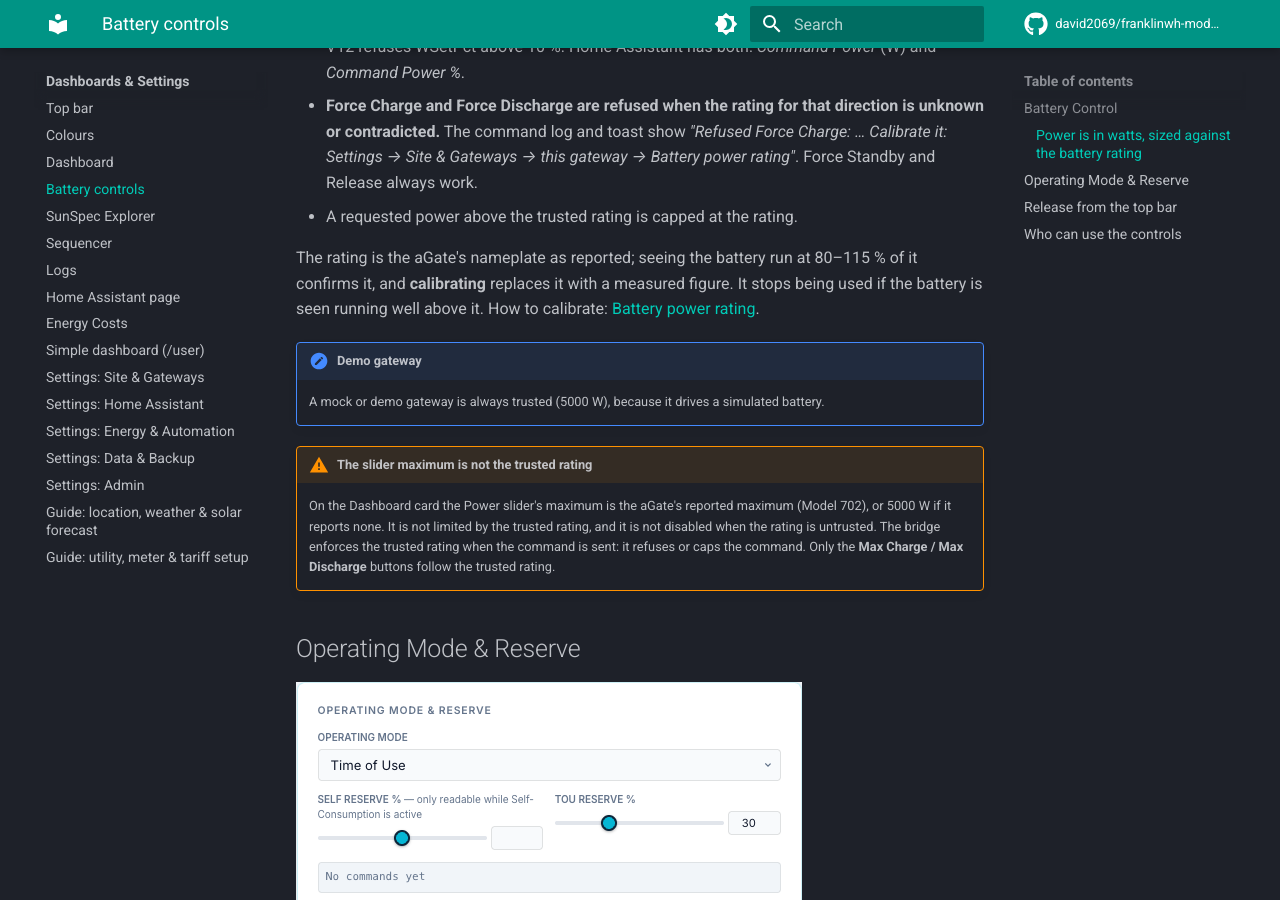
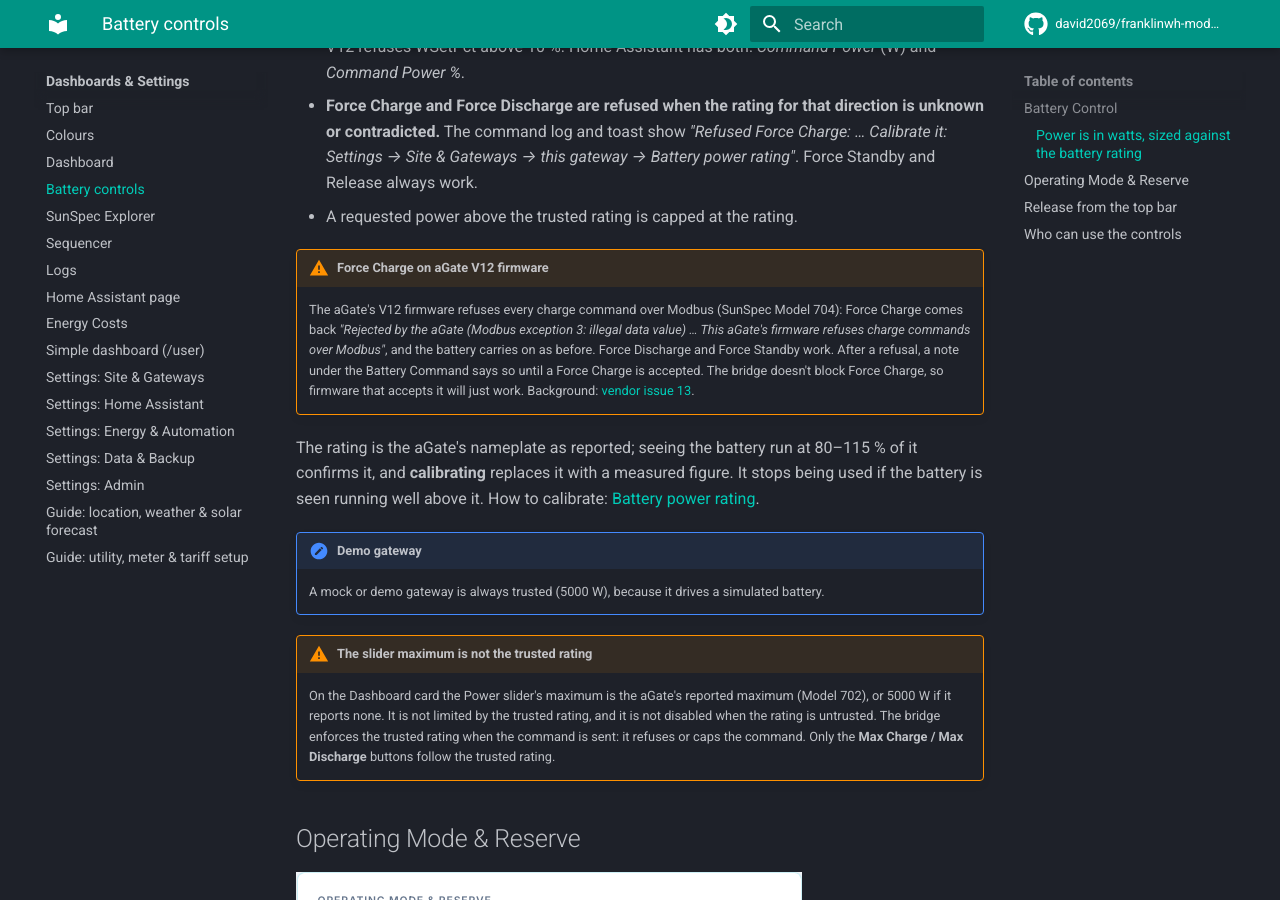
Before and after one commit to david2069/franklinwh-modbus-bridge, an MkDocs documentation site: the page built from docs/user/ui/controls.md, in a window 1280 px wide and 900 px high, scrolled down 2396 px. Built offline with MkDocs 1.6.1 and Material for MkDocs 9.7.7, drawn with Linux system fonts in a browser that asks for light colours; comment, search, counter and statistics services are not loaded.

Commit message:
fix(battery): say why aGate V12 refuses Force Charge (#534) (#535)
V12 firmware refuses every charge setpoint over SunSpec Model 704 with
exception 3. The refusal now names the cause, the API points carry
battery_charge_refused, and the Dashboard and Controls show a note under
Battery Command until a Force Charge is accepted. Nothing is blocked.

Refs #534


Claude-Session: https://claude.ai/code/session_01Y16KzdPEVsgLsqKASFjb7K

Co-authored-by: david2069 <david2069@users.noreply.github.com>
Co-authored-by: Claude Opus 5.5 <noreply@anthropic.com>

```diff
--- a/docs/user/ui/controls.md
+++ b/docs/user/ui/controls.md
@@ -73,6 +73,15 @@ So:
   Release always work.
 - A requested power above the trusted rating is capped at the rating.
 
+!!! warning "Force Charge on aGate V12 firmware"
+    The aGate's V12 firmware refuses every charge command over Modbus (SunSpec Model 704):
+    Force Charge comes back *"Rejected by the aGate (Modbus exception 3: illegal data
+    value) … This aGate's firmware refuses charge commands over Modbus"*, and the battery
+    carries on as before. Force Discharge and Force Standby work. After a refusal, a note
+    under the Battery Command says so until a Force Charge is accepted. The bridge doesn't
+    block Force Charge, so firmware that accepts it will just work. Background:
+    [vendor issue 13](https://github.com/david2069/franklinwh-modbus-bridge/blob/main/docs/vendor-issues.md).
+
 The rating is the aGate's nameplate as reported; seeing the battery run at 80–115 % of it
 confirms it, and **calibrating** replaces it with a measured figure. It stops being used if
 the battery is seen running well above it. How to calibrate:
--- a/src/franklinwh_bridge/templates/tabs/controls.html
+++ b/src/franklinwh_bridge/templates/tabs/controls.html
@@ -17,6 +17,11 @@
           <option value="Force Standby">Force Standby</option>
           <option value="Release">Release</option>
         </select>
+        <p x-show="$store.app.points.battery_charge_refused" data-testid="charge-refused"
+           class="text-[11px] text-amber-400 mt-2">
+          This aGate refused Force Charge: its firmware doesn't accept charge commands over
+          Modbus (SunSpec). Force Discharge and Force Standby work.
+        </p>
       </div>
 
       <!-- Command Power (W) -->
--- a/src/franklinwh_bridge/templates/tabs/dashboard.html
+++ b/src/franklinwh_bridge/templates/tabs/dashboard.html
@@ -838,6 +838,11 @@
           <option value="Force Standby">Force Standby</option>
           <option value="Release">Release</option>
         </select>
+        <p x-show="$store.app.points.battery_charge_refused" data-testid="charge-refused"
+           class="text-[11px] text-amber-400 mt-1">
+          This aGate refused Force Charge: its firmware doesn't accept charge commands over
+          Modbus (SunSpec). Force Discharge and Force Standby work.
+        </p>
       </div>
 
       <!-- Power + Duration + Target SoC -->
```
Also changed, not shown: CHANGELOG.md (+9 -0 lines), docs/user/scheduler/actions.md (+7 -0 lines), docs/vendor-issues.md (+23 -0 lines), 2 other files.
